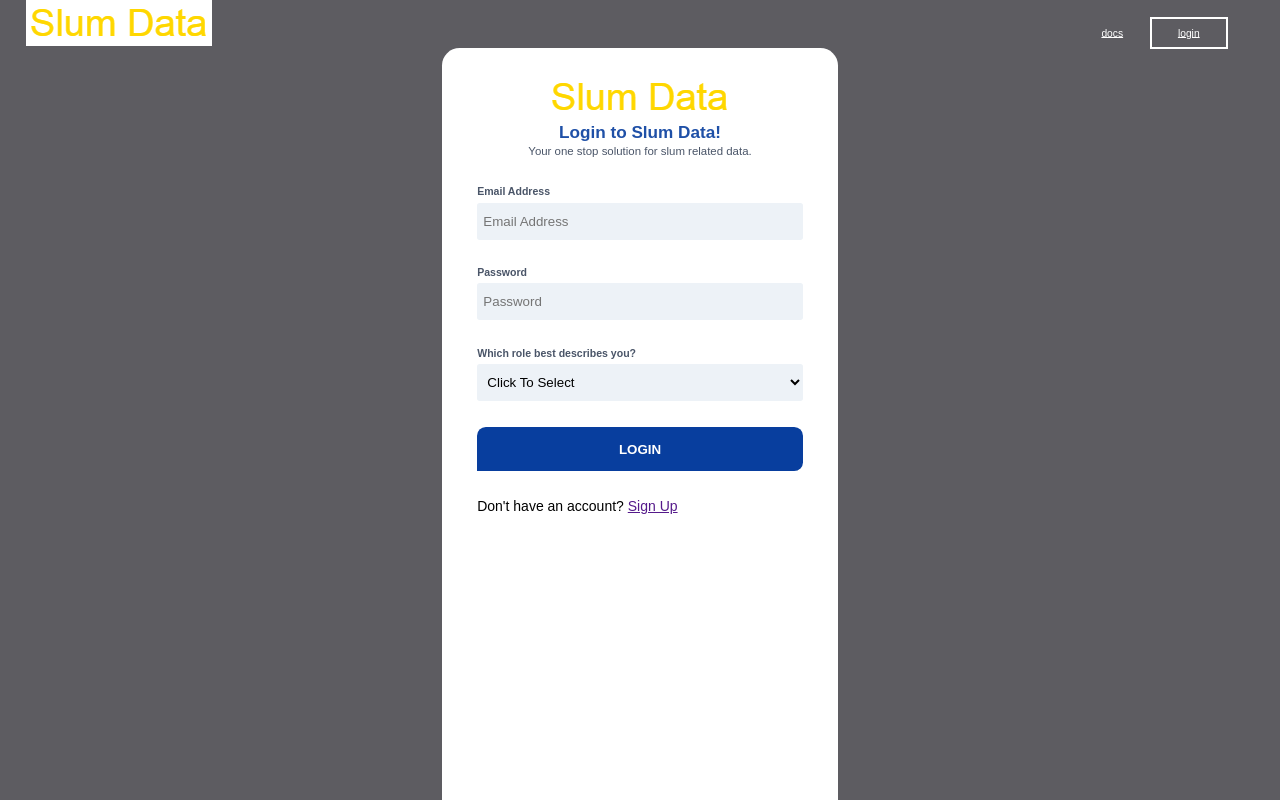
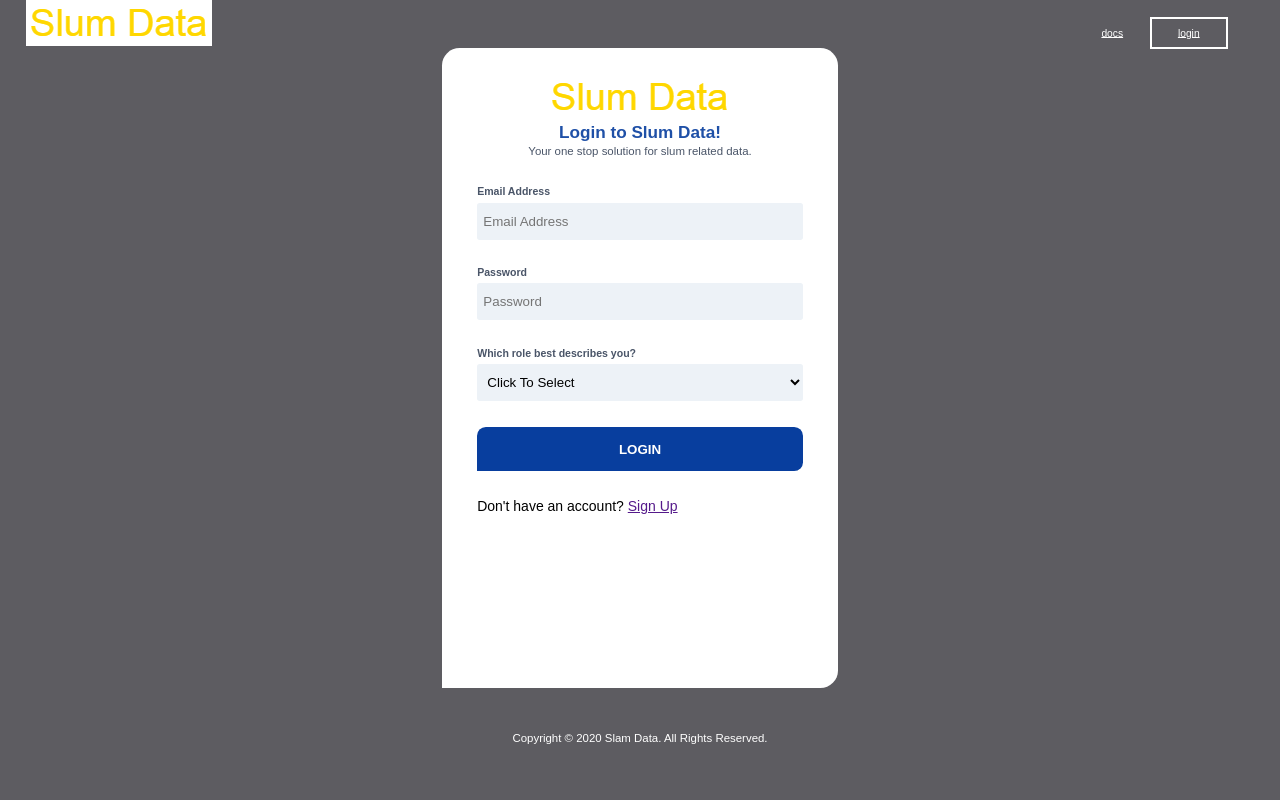
Before and after one commit to BuildForSDG/Team-269-Frontend, a React (Create React App) app: page /login in a window 1280 px wide. Shown: the top 800 px of the page. Built offline with nearby package versions, Linux system fonts and the light colour scheme.

Commit message:
style: adjust vertical height of login form

```diff
--- a/src/components/LoginPage/LoginPage.css
+++ b/src/components/LoginPage/LoginPage.css
@@ -37,7 +37,7 @@ main {
 form {
   margin: 0 auto;
   padding: 0 4rem;
-  height: 110vh;
+  height: 80vh;
   max-width: 45rem;
   background-color: var(--white);
   border-radius: 2rem 2rem 2rem 0;
```
